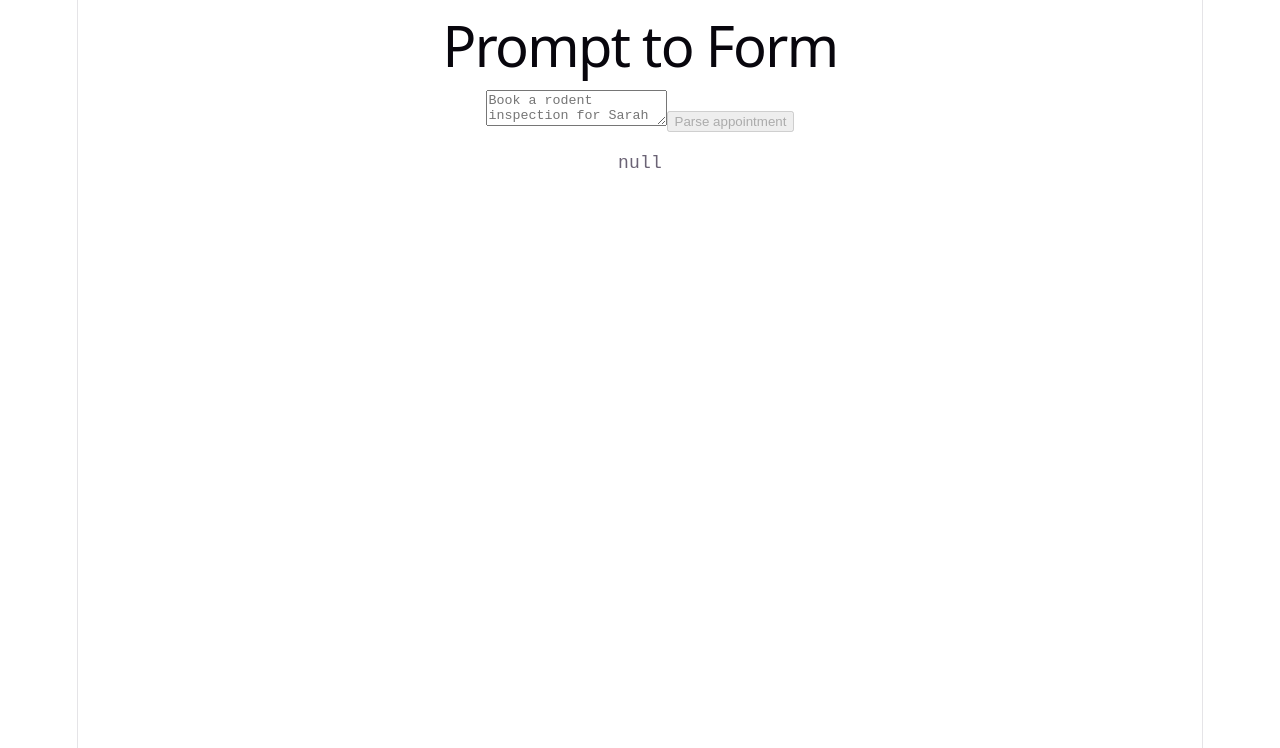
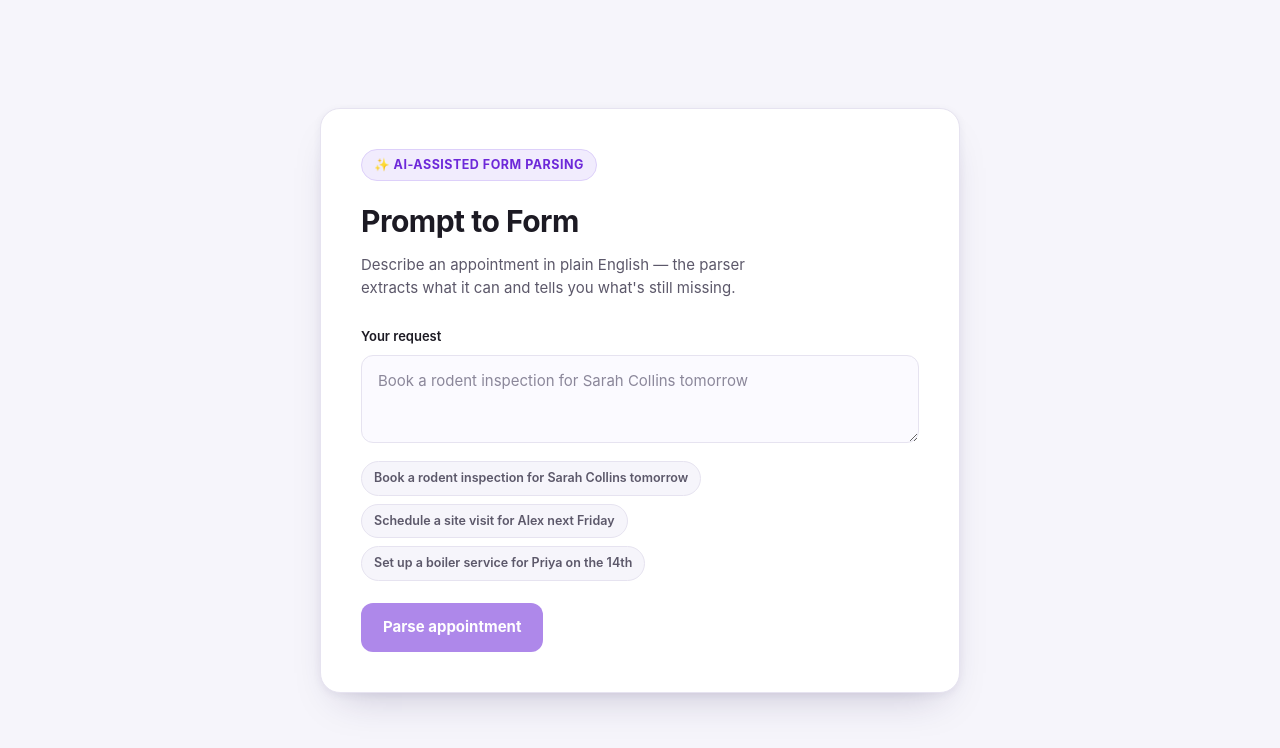
Before and after one commit to buildwithakhila/prompt-to-form, a React (Vite) app: page / in a window 1280 px wide. Shown: the top 748 px of the page. Built offline with nearby package versions, Linux system fonts and the light colour scheme.

Commit message:
changes for UI

```diff
--- a/src/App.css
+++ b/src/App.css
@@ -1,184 +1,228 @@
-.counter {
-  font-size: 16px;
-  padding: 5px 10px;
-  border-radius: 5px;
-  color: var(--accent);
-  background: var(--accent-bg);
-  border: 2px solid transparent;
-  transition: border-color 0.3s;
-  margin-bottom: 24px;
-
-  &:hover {
-    border-color: var(--accent-border);
-  }
-  &:focus-visible {
-    outline: 2px solid var(--accent);
-    outline-offset: 2px;
-  }
+.page {
+  width: 100%;
+  max-width: 640px;
 }
 
-.hero {
-  position: relative;
-
-  .base,
-  .framework,
-  .vite {
-    inset-inline: 0;
-    margin: 0 auto;
+.card {
+  background: var(--card);
+  border: 1px solid var(--border);
+  border-radius: 20px;
+  box-shadow: var(--shadow);
+  padding: 40px;
 }
 
-  .base {
-    width: 170px;
-    position: relative;
-    z-index: 0;
+.eyebrow {
+  display: inline-flex;
+  align-items: center;
+  gap: 6px;
+  font-size: 12.5px;
+  font-weight: 700;
+  letter-spacing: 0.04em;
+  text-transform: uppercase;
+  color: var(--accent);
+  background: var(--accent-soft);
+  border: 1px solid var(--accent-soft-border);
+  padding: 6px 12px;
+  border-radius: 999px;
+  margin-bottom: 18px;
 }
 
-  .framework,
-  .vite {
-    position: absolute;
+h1 {
+  font-size: 30px;
+  font-weight: 700;
+  letter-spacing: -0.5px;
+  margin-bottom: 10px;
 }
 
-  .framework {
-    z-index: 1;
-    top: 34px;
-    height: 28px;
-    transform: perspective(2000px) rotateZ(300deg) rotateX(44deg) rotateY(39deg)
-      scale(1.4);
+.subtitle {
+  font-size: 15px;
+  color: var(--ink-soft);
+  margin-bottom: 28px;
+  max-width: 46ch;
 }
 
-  .vite {
-    z-index: 0;
-    top: 107px;
-    height: 26px;
-    width: auto;
-    transform: perspective(2000px) rotateZ(300deg) rotateX(40deg) rotateY(39deg)
-      scale(0.8);
-  }
+.field-label {
+  display: block;
+  font-size: 13px;
+  font-weight: 600;
+  color: var(--ink);
+  margin-bottom: 8px;
 }
 
-#center {
+.prompt-input {
+  width: 100%;
+  min-height: 88px;
+  resize: vertical;
+  font: inherit;
+  font-size: 15px;
+  color: var(--ink);
+  padding: 14px 16px;
+  border-radius: 12px;
+  border: 1.5px solid var(--border);
+  background: #fbfaff;
+  transition: border-color .15s ease, box-shadow .15s ease;
+}
+.prompt-input:focus {
+  outline: none;
+  border-color: var(--accent);
+  box-shadow: 0 0 0 4px var(--accent-soft);
+  background: var(--card);
+}
+.prompt-input::placeholder { color: var(--ink-faint); }
+
+.examples {
   display: flex;
-  flex-direction: column;
-  gap: 25px;
-  place-content: center;
-  place-items: center;
-  flex-grow: 1;
-
-  @media (max-width: 1024px) {
-    padding: 32px 20px 24px;
-    gap: 18px;
+  flex-wrap: wrap;
+  gap: 8px;
+  margin: 12px 0 22px;
 }
+.example-chip {
+  font: inherit;
+  font-size: 12.5px;
+  font-weight: 600;
+  color: var(--ink-soft);
+  background: var(--bg);
+  border: 1px solid var(--border);
+  padding: 7px 12px;
+  border-radius: 999px;
+  cursor: pointer;
+  transition: border-color .15s ease, color .15s ease, background .15s ease;
+}
+.example-chip:hover {
+  border-color: var(--accent-soft-border);
+  color: var(--accent);
+  background: var(--accent-soft);
 }
 
-#next-steps {
-  display: flex;
-  border-top: 1px solid var(--border);
-  text-align: left;
+.parse-btn {
+  font: inherit;
+  font-size: 15px;
+  font-weight: 700;
+  color: #fff;
+  background: var(--accent);
+  border: none;
+  padding: 13px 22px;
+  border-radius: 12px;
+  cursor: pointer;
+  display: inline-flex;
+  align-items: center;
+  gap: 9px;
+  transition: background .15s ease, transform .1s ease, opacity .15s ease;
+}
+.parse-btn:hover:not(:disabled) { background: var(--accent-hover); }
+.parse-btn:active:not(:disabled) { transform: translateY(1px); }
+.parse-btn:disabled { opacity: .55; cursor: not-allowed; }
 
-  & > div {
-    flex: 1 1 0;
-    padding: 32px;
-    @media (max-width: 1024px) {
-      padding: 24px 20px;
+.spinner {
+  width: 15px;
+  height: 15px;
+  border-radius: 50%;
+  border: 2px solid rgba(255,255,255,.4);
+  border-top-color: #fff;
+  animation: spin .7s linear infinite;
 }
+@keyframes spin { to { transform: rotate(360deg); } }
+
+.alert {
+  margin-top: 22px;
+  padding: 12px 14px;
+  border-radius: 10px;
+  font-size: 14px;
+  font-weight: 600;
+}
+.alert-error {
+  background: var(--danger-bg);
+  color: var(--danger);
+  border: 1px solid rgba(179, 38, 30, .18);
+}
+.alert-missing {
+  background: #fff8e6;
+  color: #8a5a12;
+  border: 1px solid rgba(138, 90, 18, .18);
 }
 
-  .icon {
-    margin-bottom: 16px;
-    width: 22px;
-    height: 22px;
+.result {
+  margin-top: 26px;
+  padding-top: 24px;
+  border-top: 1px dashed var(--border);
 }
 
-  @media (max-width: 1024px) {
-    flex-direction: column;
-    text-align: center;
-  }
+.result-heading {
+  display: flex;
+  align-items: center;
+  gap: 8px;
+  font-size: 13px;
+  font-weight: 700;
+  color: var(--success);
+  background: var(--success-bg);
+  border: 1px solid rgba(20, 108, 67, .18);
+  padding: 7px 12px;
+  border-radius: 999px;
+  width: fit-content;
+  margin-bottom: 16px;
 }
 
-#docs {
-  border-right: 1px solid var(--border);
-
-  @media (max-width: 1024px) {
-    border-right: none;
-    border-bottom: 1px solid var(--border);
+.field-grid {
+  display: grid;
+  gap: 10px;
+  margin-bottom: 18px;
 }
+.field-row {
+  display: flex;
+  justify-content: space-between;
+  align-items: baseline;
+  gap: 16px;
+  padding: 12px 14px;
+  background: var(--bg);
+  border: 1px solid var(--border);
+  border-radius: 10px;
+}
+.field-row dt {
+  font-size: 12.5px;
+  font-weight: 700;
+  color: var(--ink-faint);
+  text-transform: uppercase;
+  letter-spacing: .03em;
+  white-space: nowrap;
+}
+.field-row dd {
+  margin: 0;
+  font-size: 14.5px;
+  font-weight: 600;
+  color: var(--ink);
+  text-align: right;
 }
 
-#next-steps ul {
-  list-style: none;
+.raw-toggle {
+  font: inherit;
+  font-size: 12.5px;
+  font-weight: 600;
+  color: var(--ink-faint);
+  background: none;
+  border: none;
+  cursor: pointer;
   padding: 0;
-  display: flex;
-  gap: 8px;
-  margin: 32px 0 0;
+  text-decoration: underline;
+  text-underline-offset: 3px;
+}
+.raw-toggle:hover { color: var(--ink-soft); }
 
-  .logo {
-    height: 18px;
+.raw-json {
+  margin: 12px 0 0;
+  padding: 14px 16px;
+  background: var(--code-bg);
+  color: var(--code-text);
+  border-radius: 10px;
+  font-family: var(--mono);
+  font-size: 12.5px;
+  line-height: 1.6;
+  overflow-x: auto;
+  white-space: pre;
 }
 
-  a {
-    color: var(--text-h);
-    font-size: 16px;
-    border-radius: 6px;
-    background: var(--social-bg);
-    display: flex;
-    padding: 6px 12px;
-    align-items: center;
-    gap: 8px;
-    text-decoration: none;
-    transition: box-shadow 0.3s;
-
-    &:hover {
-      box-shadow: var(--shadow);
+@media (max-width: 520px) {
+  .card { padding: 28px 22px; }
+  h1 { font-size: 25px; }
+  .field-row { flex-direction: column; align-items: flex-start; gap: 4px; }
+  .field-row dd { text-align: left; }
 }
-    .button-icon {
-      height: 18px;
-      width: 18px;
-    }
-  }
-
-  @media (max-width: 1024px) {
-    margin-top: 20px;
-    flex-wrap: wrap;
-    justify-content: center;
-
-    li {
-      flex: 1 1 calc(50% - 8px);
-    }
-
-    a {
-      width: 100%;
-      justify-content: center;
-      box-sizing: border-box;
-    }
-  }
-}
-
-#spacer {
-  height: 88px;
-  border-top: 1px solid var(--border);
-  @media (max-width: 1024px) {
-    height: 48px;
-  }
-}
-
-.ticks {
-  position: relative;
-  width: 100%;
-
-  &::before,
-  &::after {
-    content: '';
-    position: absolute;
-    top: -4.5px;
-    border: 5px solid transparent;
-  }
-
-  &::before {
-    left: 0;
-    border-left-color: var(--border);
-  }
-  &::after {
-    right: 0;
-    border-right-color: var(--border);
-  }
-}
--- a/src/App.tsx
+++ b/src/App.tsx
@@ -1,6 +1,18 @@
 import { useState } from "react"
+import "./App.css"
 import type { Appointment } from "./demo/appointmentSchema"
 
+const EXAMPLE_PROMPTS = [
+  "Book a rodent inspection for Sarah Collins tomorrow",
+  "Schedule a site visit for Alex next Friday",
+  "Set up a boiler service for Priya on the 14th",
+]
+
+const FIELD_LABELS: Record<string, string> = {
+  customerName: "Customer",
+  serviceType: "Service",
+  appointmentDate: "Date",
+}
 
 function App() {
   const [prompt, setPrompt] = useState("")
@@ -8,6 +20,7 @@ function App() {
   const [loading, setLoading] = useState(false)
   const [error, setError] = useState<string | null>(null)
   const [missingFields, setMissingFields] = useState<string[]>([])
+  const [showRaw, setShowRaw] = useState(false)
 
   async function handleParse() {
     setLoading(true)
@@ -25,8 +38,13 @@ function App() {
       })
 
       const response = await httpResponse.json()
+
+      if (!httpResponse.ok) {
+        throw new Error(response.error ?? "Failed to parse prompt")
+      }
+
       setResult(response.data)
-      setMissingFields(response.missingFields.map(String))
+      setMissingFields((response.missingFields ?? []).map(String))
     } catch (error) {
       setError(
         error instanceof Error
@@ -38,28 +56,89 @@ function App() {
     }
   }
 
+  const resultEntries = result
+    ? Object.entries(result).filter(([, value]) => value !== undefined && value !== null && value !== "")
+    : []
+
   return (
-    <main>
+    <main className="page">
+      <div className="card">
+        <span className="eyebrow">✨ AI-assisted form parsing</span>
         <h1>Prompt to Form</h1>
+        <p className="subtitle">
+          Describe an appointment in plain English — the parser extracts what it can
+          and tells you what's still missing.
+        </p>
 
+        <label className="field-label" htmlFor="prompt">Your request</label>
         <textarea
+          id="prompt"
+          className="prompt-input"
           value={prompt}
           onChange={(event) => setPrompt(event.target.value)}
-        placeholder="Book a rodent inspection for Sarah Collins"
+          placeholder="Book a rodent inspection for Sarah Collins tomorrow"
         />
+
+        <div className="examples">
+          {EXAMPLE_PROMPTS.map((example) => (
             <button
+              key={example}
+              type="button"
+              className="example-chip"
+              onClick={() => setPrompt(example)}
+            >
+              {example}
+            </button>
+          ))}
+        </div>
+
+        <button
+          className="parse-btn"
           onClick={handleParse}
           disabled={loading || !prompt.trim()}
         >
-        {loading ? "Parsing..." : "Parse appointment"}
+          {loading && <span className="spinner" aria-hidden="true" />}
+          {loading ? "Parsing…" : "Parse appointment"}
         </button>
-      {error && <p role="alert">{error}</p>}
-      {missingFields.length > 0 && (
-        <p>
-          Missing fields: {missingFields.join(", ")}
-        </p>
+
+        {error && (
+          <div className="alert alert-error" role="alert">
+            {error}
+          </div>
         )}
-      <pre>{JSON.stringify(result, null, 2)}</pre>
+
+        {!error && missingFields.length > 0 && (
+          <div className="alert alert-missing">
+            Missing: {missingFields.map((field) => FIELD_LABELS[field] ?? field).join(", ")}
+          </div>
+        )}
+
+        {!error && resultEntries.length > 0 && (
+          <div className="result">
+            <div className="result-heading">✅ Parsed successfully</div>
+
+            <dl className="field-grid">
+              {resultEntries.map(([key, value]) => (
+                <div className="field-row" key={key}>
+                  <dt>{FIELD_LABELS[key] ?? key}</dt>
+                  <dd>{String(value)}</dd>
+                </div>
+              ))}
+            </dl>
+
+            <button
+              type="button"
+              className="raw-toggle"
+              onClick={() => setShowRaw((prev) => !prev)}
+            >
+              {showRaw ? "Hide raw JSON" : "View raw JSON"}
+            </button>
+            {showRaw && (
+              <pre className="raw-json">{JSON.stringify(result, null, 2)}</pre>
+            )}
+          </div>
+        )}
+      </div>
     </main>
   )
 }
--- a/src/index.css
+++ b/src/index.css
@@ -1,111 +1,51 @@
 :root {
-  --text: #6b6375;
-  --text-h: #08060d;
-  --bg: #fff;
-  --border: #e5e4e7;
-  --code-bg: #f4f3ec;
-  --accent: #aa3bff;
-  --accent-bg: rgba(170, 59, 255, 0.1);
-  --accent-border: rgba(170, 59, 255, 0.5);
-  --social-bg: rgba(244, 243, 236, 0.5);
-  --shadow:
-    rgba(0, 0, 0, 0.1) 0 10px 15px -3px, rgba(0, 0, 0, 0.05) 0 4px 6px -2px;
+  --ink: #1c1a23;
+  --ink-soft: #5c586a;
+  --ink-faint: #8b879a;
+  --bg: #f6f5fb;
+  --card: #ffffff;
+  --border: #e6e3f0;
+  --accent: #6d28d9;
+  --accent-hover: #5b21b6;
+  --accent-soft: #f1ecfd;
+  --accent-soft-border: #ddd0fa;
+  --danger: #b3261e;
+  --danger-bg: #fdecea;
+  --success: #146c43;
+  --success-bg: #eaf7ef;
+  --code-bg: #16151d;
+  --code-text: #e7e5ef;
+  --shadow: 0 20px 40px -20px rgba(37, 24, 79, 0.25), 0 2px 8px rgba(37, 24, 79, 0.06);
 
-  --sans: system-ui, 'Segoe UI', Roboto, sans-serif;
-  --heading: system-ui, 'Segoe UI', Roboto, sans-serif;
-  --mono: ui-monospace, Consolas, monospace;
+  --sans: 'Inter', system-ui, 'Segoe UI', Roboto, sans-serif;
+  --mono: ui-monospace, 'SF Mono', Consolas, monospace;
 
-  font: 18px/145% var(--sans);
-  letter-spacing: 0.18px;
-  color-scheme: light dark;
-  color: var(--text);
+  font: 16px/1.5 var(--sans);
+  color-scheme: light;
+  color: var(--ink-soft);
   background: var(--bg);
   font-synthesis: none;
   text-rendering: optimizeLegibility;
   -webkit-font-smoothing: antialiased;
   -moz-osx-font-smoothing: grayscale;
-
-  @media (max-width: 1024px) {
-    font-size: 16px;
-  }
 }
 
-@media (prefers-color-scheme: dark) {
-  :root {
-    --text: #9ca3af;
-    --text-h: #f3f4f6;
-    --bg: #16171d;
-    --border: #2e303a;
-    --code-bg: #1f2028;
-    --accent: #c084fc;
-    --accent-bg: rgba(192, 132, 252, 0.15);
-    --accent-border: rgba(192, 132, 252, 0.5);
-    --social-bg: rgba(47, 48, 58, 0.5);
-    --shadow:
-      rgba(0, 0, 0, 0.4) 0 10px 15px -3px, rgba(0, 0, 0, 0.25) 0 4px 6px -2px;
-  }
+* { box-sizing: border-box; }
 
-  #social .button-icon {
-    filter: invert(1) brightness(2);
-  }
+body { margin: 0; }
+
+#root {
+  min-height: 100svh;
+  display: flex;
+  align-items: center;
+  justify-content: center;
+  padding: 48px 20px;
 }
 
-#root {
-  width: 1126px;
-  max-width: 100%;
-  margin: 0 auto;
-  text-align: center;
-  border-inline: 1px solid var(--border);
-  min-height: 100svh;
-  display: flex;
-  flex-direction: column;
-  box-sizing: border-box;
-}
-
-body {
+h1, h2 {
+  font-family: var(--sans);
+  color: var(--ink);
   margin: 0;
 }
 
-h1,
-h2 {
-  font-family: var(--heading);
-  font-weight: 500;
-  color: var(--text-h);
-}
-
-h1 {
-  font-size: 56px;
-  letter-spacing: -1.68px;
-  margin: 32px 0;
-  @media (max-width: 1024px) {
-    font-size: 36px;
-    margin: 20px 0;
-  }
-}
-h2 {
-  font-size: 24px;
-  line-height: 118%;
-  letter-spacing: -0.24px;
-  margin: 0 0 8px;
-  @media (max-width: 1024px) {
-    font-size: 20px;
-  }
-}
-p {
-  margin: 0;
-}
-
-code,
-.counter {
-  font-family: var(--mono);
-  display: inline-flex;
-  border-radius: 4px;
-  color: var(--text-h);
-}
-
-code {
-  font-size: 15px;
-  line-height: 135%;
-  padding: 4px 8px;
-  background: var(--code-bg);
-}
+p { margin: 0; }
```
Lines whose indentation alone changed are shown as unchanged.
